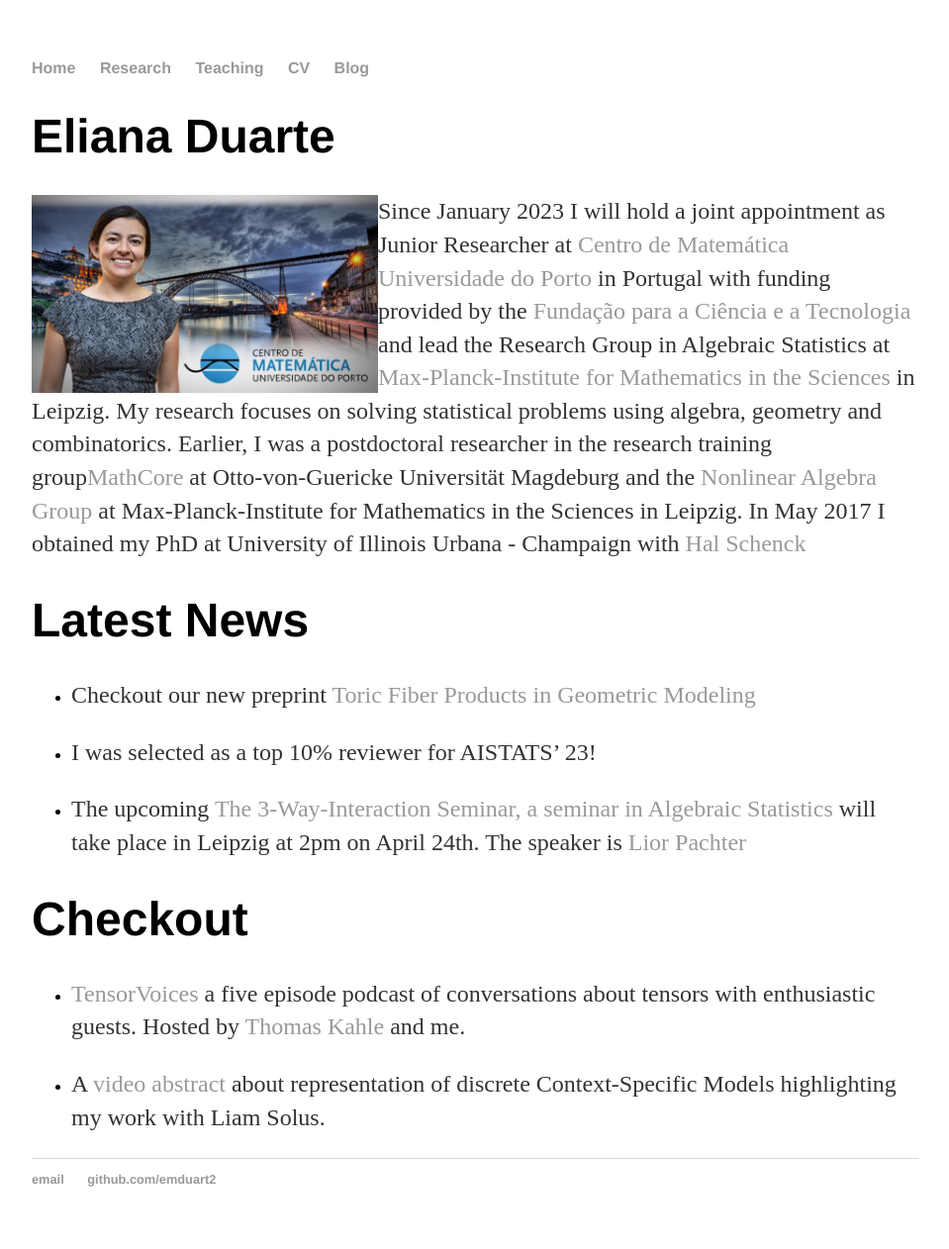
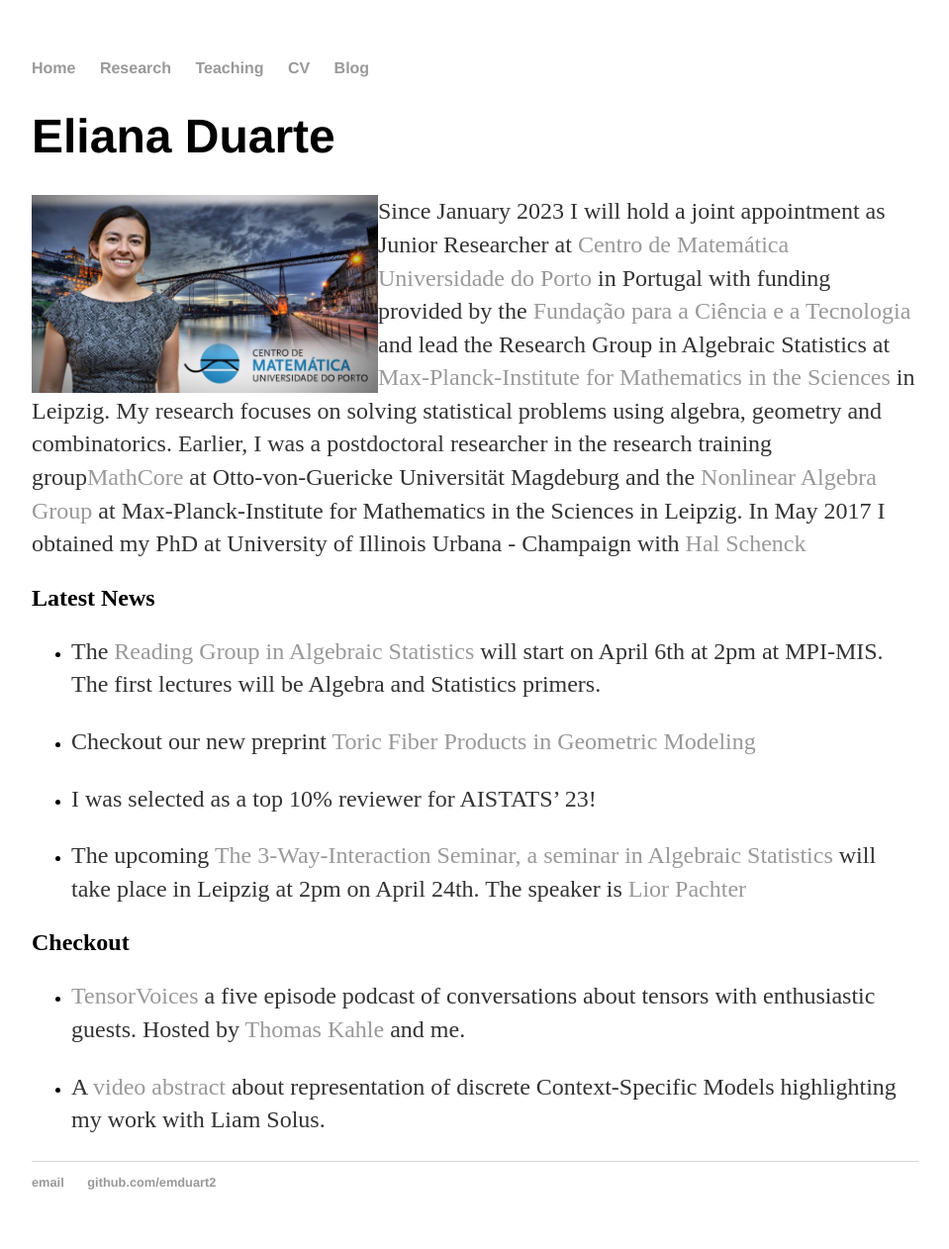
Before and after one commit to emduart2/emduart2.github.io, a Jekyll site: the page built from index.md, in a window 1280 px wide. Shown: the whole page at 99% size, without its empty margins (160-1119 px from the left). Built offline with Jekyll 4.4.1, drawn with Linux system fonts in a browser that asks for light colours.

```diff
--- a/index.md
+++ b/index.md
@@ -13,7 +13,9 @@ Earlier, I was a postdoctoral researcher in the research training group[MathCore
 and the [Nonlinear Algebra Group](https://www.mis.mpg.de/nlalg/research.html") at Max-Planck-Institute for Mathematics in the Sciences in Leipzig. In May 2017 I obtained my PhD at University of Illinois Urbana - Champaign with
 [Hal Schenck](http://webhome.auburn.edu/~hks0015/)
 
-# Latest News
+## Latest News
+* The [Reading Group in Algebraic Statistics](https://emduart2.github.io/2023/03/15/ReadingGroupAstat.html) will start on April 6th at 2pm at MPI-MIS. The first lectures will be Algebra and Statistics primers.
+
 * Checkout our new preprint [Toric Fiber Products in Geometric Modeling](https://arxiv.org/abs/2303.08754)
 
 * I was selected as a top 10% reviewer for AISTATS' 23!
@@ -21,7 +23,7 @@ and the [Nonlinear Algebra Group](https://www.mis.mpg.de/nlalg/research.html") a
 * The upcoming  [The 3-Way-Interaction Seminar, a seminar in Algebraic Statistics](http://3-way-interaction.de) will take place in Leipzig at 2pm on April 24th. The speaker is
 [Lior Pachter](https://pachterlab.github.io/biography.html)
 
-# Checkout
+## Checkout
 * [TensorVoices](https://tensorvoices.de) a five episode podcast of conversations about tensors with enthusiastic guests. Hosted by
     [Thomas Kahle](https://thomas-kahle.de) and me.
 
```
